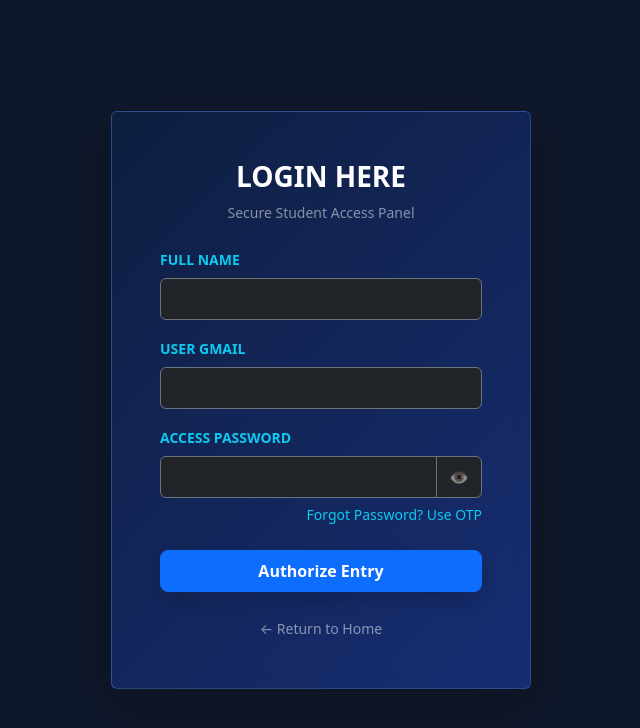
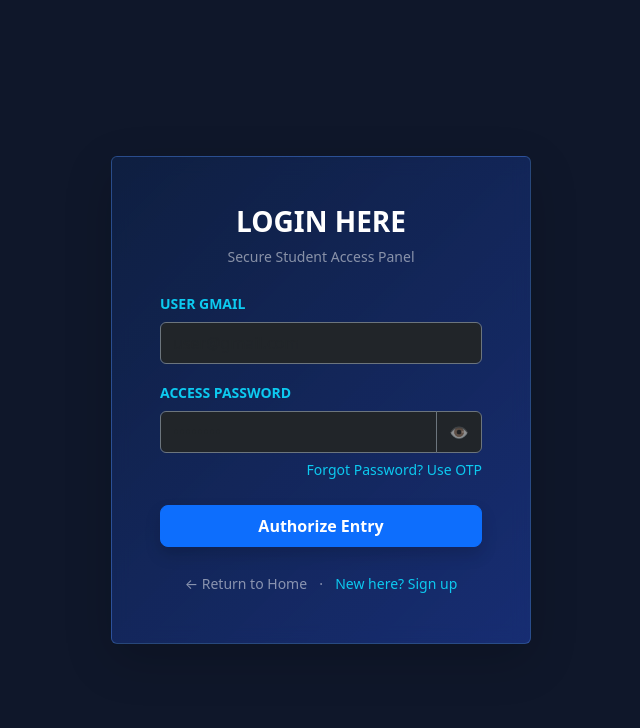
Before and after one commit to Jaskiratkaur912/ExamGuard-AI, a Flask app: page /student-login in a window 1280 px wide. Shown: the top 728 px of the page, without its empty margins (319-959 px from the left). Run offline with Flask 3, Linux system fonts and the light colour scheme.

Commit message:
Enhance student login form with error display
Added error handling for login form and a signup link.

```diff
--- a/templates/student.html
+++ b/templates/student.html
@@ -19,14 +19,18 @@
 
     <h3 class="text-center mb-2 fw-bold text-gradient" id="portal-title" style="color:white">LOGIN HERE</h3>
     <p class="text-center text-white-50 small mb-4" id="portal-subtitle">Secure Student Access Panel</p>
+    {% if error %}
+    <div class="alert alert-danger bg-danger-subtle text-danger border-danger-subtle small py-2 mb-3">⚠️ {{ error }}</div>
+    {% endif %}
+
+    {% if error %}
+    <div class="alert alert-danger bg-danger-subtle text-danger border-danger-subtle small py-2 mb-3" role="alert">
+      ⚠️ {{ error }}
+    </div>
+    {% endif %}
 
     <form id="auth-form" method="POST">
       <input type="hidden" name="login_mode" id="login_mode" value="password">
-
-    <div class="mb-3">
-  <label class="form-label text-info small fw-bold text-uppercase tracking-wider">Full Name</label>
-  <input type="text" name="full_name" id="name-input" class="form-control bg-dark text-white border-secondary py-2" placeholder="e.g. Ishita Singh" autocomplete="none" required>
-</div>
 
       <div class="mb-3">
         <label class="form-label text-info small fw-bold text-uppercase tracking-wider">User Gmail</label>
@@ -62,6 +66,8 @@
 
     <div class="text-center mt-4">
       <a href="/" class="text-white-50 small text-decoration-none">← Return to Home</a>
+      <span class="text-white-50 small mx-2">·</span>
+      <a href="/student-signup" class="text-info small text-decoration-none">New here? Sign up</a>
     </div>
   </div>
 
```
